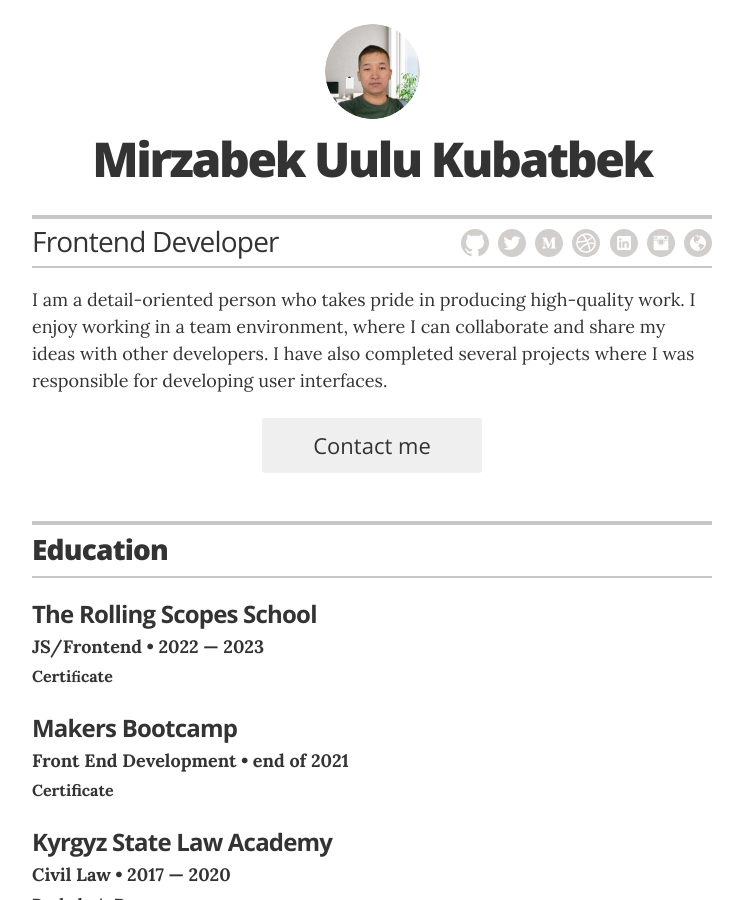
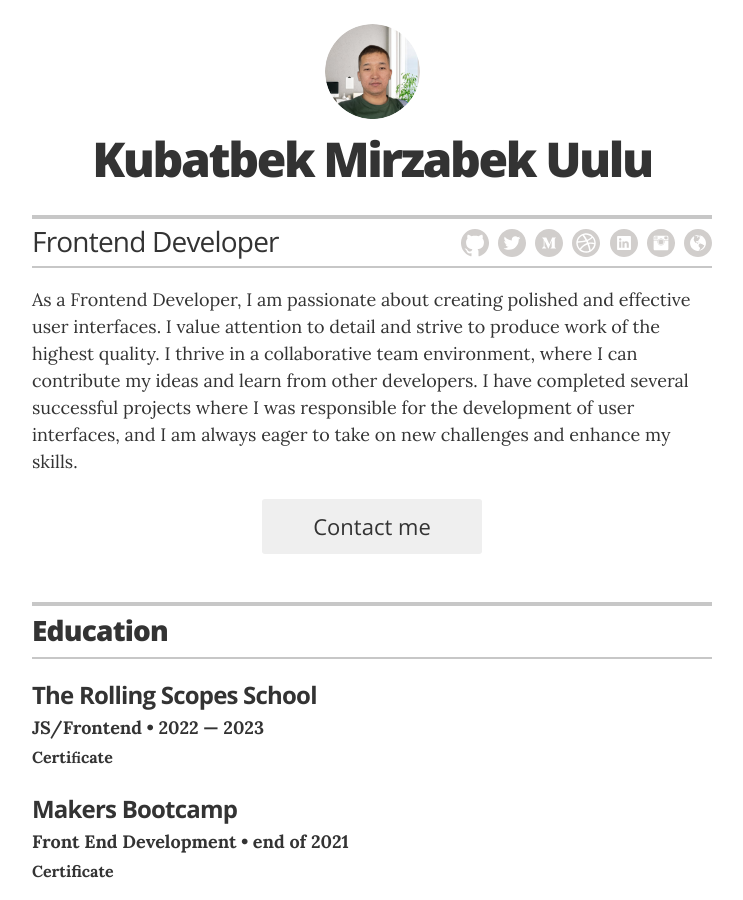
Before and after one commit to Kubatbekkk/cv, a Jekyll site: the page built from index.html, in a window 1280 px wide and 900 px high. Shown: the whole window, without its empty margins (268-1011 px from the left). Built offline with Jekyll 4.4.1, drawn with Linux system fonts in a browser that asks for light colours.

Commit message:
upd: aboutme

```diff
--- a/_config.yml
+++ b/_config.yml
@@ -10,7 +10,7 @@ sass:
 
 # Resume settings
 resume_avatar:                  "true"
-resume_name:                    "Mirzabek Uulu Kubatbek"
+resume_name:                    "Kubatbek Mirzabek Uulu"
 resume_title:                   "Frontend Developer"
 
 # used for the contact button in _layouts/resume.html
@@ -23,7 +23,7 @@ resume_contact_address:         "Bishkek, Kyrgyzstan, 720000"
 resume_header_contact_info:     "Bishkek, Kyrgyzstan, 720000 • +(996) (999) 97-90-90 • k.mirzabekuulu@gmail.com"
 display_header_contact_info:    "false"
 
-resume_header_intro: "<p>I am a detail-oriented person who takes pride in producing high-quality work. I enjoy working in a team environment, where I can collaborate and share my ideas with other developers. I have also completed several projects where I was responsible for developing user interfaces.</p>"
+resume_header_intro: "<p>As a Frontend Developer, I am passionate about creating polished and effective user interfaces. I value attention to detail and strive to produce work of the highest quality. I thrive in a collaborative team environment, where I can contribute my ideas and learn from other developers. I have completed several successful projects where I was responsible for the development of user interfaces, and I am always eager to take on new challenges and enhance my skills.</p>"
 
 # use "yes" to display the email contact button,
 # "no" to display an "I'm not looking for work" message,
```
